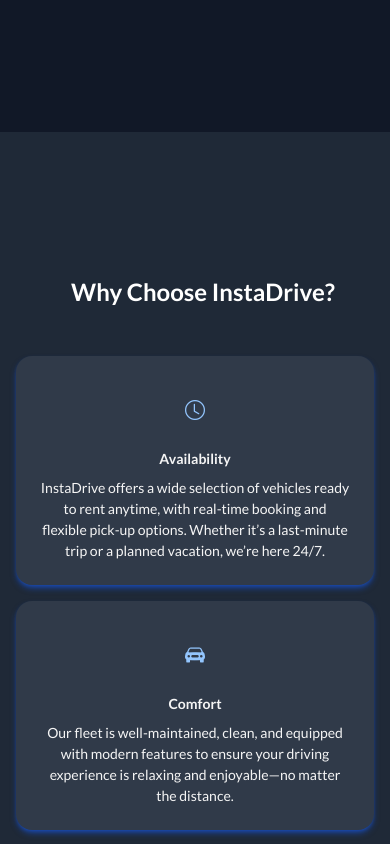
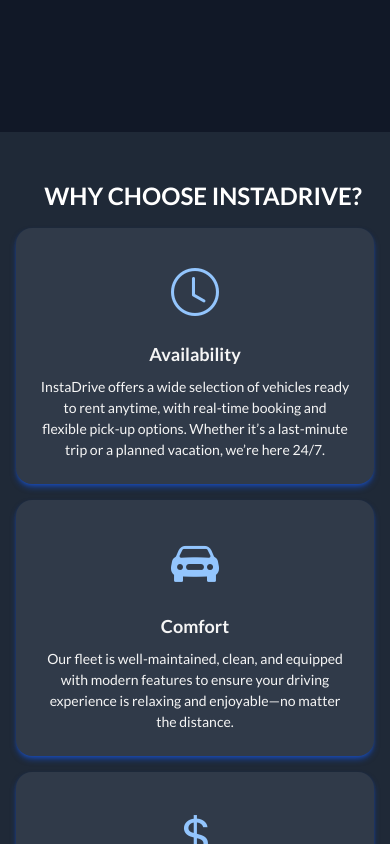
Before and after one commit to jacobferreras/car-rental, a Next.js app: page / in a window 390 px wide. Shown: the part 1720-2564 px from the top of the page. Built offline with nearby package versions, Linux system fonts and the light colour scheme; no server answers; the database is empty.

Commit message:
feat: adjust spacing and text styles in ServiceBenifits and WhyChooseUsSection components

```diff
--- a/components/ui/home/ServiceBenifits.tsx
+++ b/components/ui/home/ServiceBenifits.tsx
@@ -2,7 +2,7 @@
 
 const ServiceBenifits = () => {
   return (
-    <div className="flex flex-col md:flex-row justify-center items-center px-4  text-center gap-4 lg:gap-8 py-12">
+    <div className="flex flex-col md:flex-row justify-center items-center px-4  text-center gap-4 lg:gap-8 mt-4">
       <ServiceCard
         title="Availability"
         description="InstaDrive offers a wide selection of vehicles ready to rent anytime, with real-time booking and flexible pick-up options. Whether it’s a last-minute trip or a planned vacation, we’re here 24/7."
--- a/components/ui/home/ServiceCard.tsx
+++ b/components/ui/home/ServiceCard.tsx
@@ -8,18 +8,16 @@
   return (
     <div className="card bg-[#303a49] w-auto md:h-70  lg:h-90 md:w-106 shadow-md shadow-blue-600/50 hover:shadow-xl">
       <figure className="px-10 pt-10">
-        <i
-          className={`${props.icon} text-[#93c5fd] text-xl md:text-3xl xl:text-5xl`}
-        ></i>
+        <i className={`${props.icon} text-[#93c5fd] text-5xl`}></i>
       </figure>
       <div className="card-body items-center text-center">
         <h1
           className="font-family-mono
-         sm:text-sm md:text-md xl:text-xl font-bold"
+         text-lg xl:text-xl font-bold"
         >
           {props.title}
         </h1>
-        <p className="font-family-sans sm:text-sm md:text-md lg:text-lg xl:text-xl">
+        <p className="font-family-sans text-md lg:text-lg xl:text-xl">
           {props.description}
         </p>
       </div>
--- a/components/ui/home/WhyChooseUsSection.tsx
+++ b/components/ui/home/WhyChooseUsSection.tsx
@@ -4,9 +4,9 @@
 const WhyChooseUsSection = () => {
   return (
     <div>
-      <div className="bg-[#1f2937] py-24">
-        <div className="flex justify-center items-center text-2xl lg:text-5xl font-family-mono font-bold  text-white pl-4 pt-12">
-          Why Choose InstaDrive?
+      <div className="bg-[#1f2937] py-12">
+        <div className="flex justify-center items-center text-2xl lg:text-5xl font-family-mono font-bold  text-white pl-4 ">
+          WHY CHOOSE INSTADRIVE?
         </div>
         <ServiceBenifits />
       </div>
```
